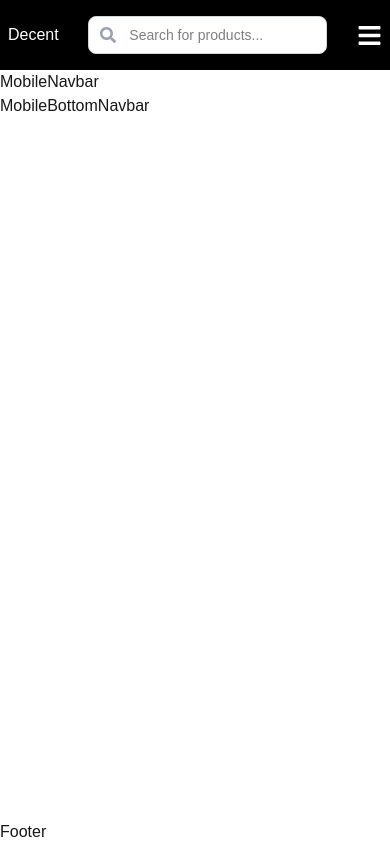
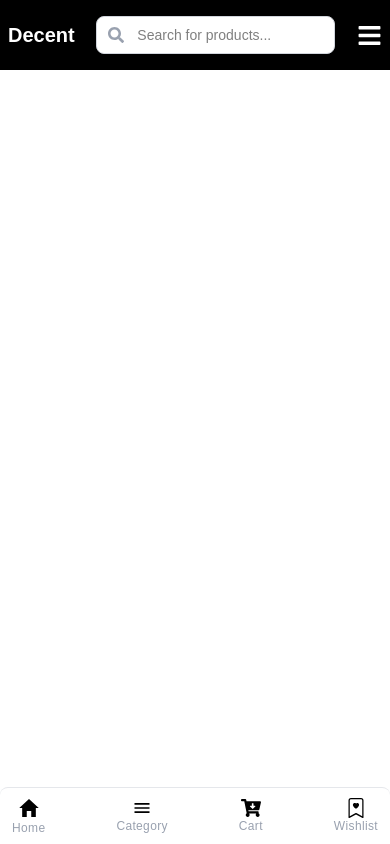
Before and after one commit to mrashed21/decent_demo, a Next.js app: page / in a window 390 px wide. Built offline with nearby package versions, Linux system fonts and the light colour scheme.

Commit message:
add mobile navbar

```diff
--- a/src/app/(frontend)/layout.tsx
+++ b/src/app/(frontend)/layout.tsx
@@ -3,6 +3,6 @@ const FrontendLayout = ({
 }: Readonly<{
   children: React.ReactNode;
 }>) => {
-  return <body>{children}</body>;
+  return <body className="font-inter">{children}</body>;
 };
 export default FrontendLayout;
--- a/src/components/shared/Navbar/MobileBottomNavbar.tsx
+++ b/src/components/shared/Navbar/MobileBottomNavbar.tsx
@@ -1,6 +1,53 @@
 "use client";
-const MobileBottomNavbar = () => {
-  return <div>MobileBottomNavbar</div>;
+import Link from "next/link";
+import { BsBookmarkHeart } from "react-icons/bs";
+import { FaCartArrowDown } from "react-icons/fa";
+import { IoMdHome } from "react-icons/io";
+import { IoMenuSharp } from "react-icons/io5";
+
+const MobileBottomNavBar = () => {
+  return (
+    <section>
+      <div className="fixed bottom-0 left-1/2 transform -translate-x-1/2 bg-white  border-t border-gray-200 rounded-t-lg shadow-lg  w-full  lg:hidden z-10 ">
+        <div className="flex justify-between mx-3 items-center py-2">
+          <Link
+            className="text-sm  font-medium tracking-wide text-black flex flex-col items-center"
+            href="/"
+          >
+            <IoMdHome className="text-2xl text-center" />
+
+            <span className="text-xs text-gray-400">Home</span>
+          </Link>
+
+          <button
+            className="text-sm  font-medium tracking-wide text-black flex flex-col items-center"
+            type="button"
+          >
+            <IoMenuSharp className="text-xl text-center" />
+
+            <span className="text-xs text-gray-400">Category</span>
+          </button>
+
+          <button
+            className="text-sm  font-medium tracking-wide text-black flex flex-col items-center"
+            type="button"
+          >
+            <FaCartArrowDown className="text-xl text-center" />
+
+            <span className="text-xs text-gray-400">Cart</span>
+          </button>
+          <button
+            className="text-sm  font-medium tracking-wide text-black flex flex-col items-center"
+            type="button"
+          >
+            <BsBookmarkHeart className="text-xl text-center" />
+
+            <span className="text-xs text-gray-400">Wishlist</span>
+          </button>
+        </div>
+      </div>
+    </section>
+  );
 };
 
-export default MobileBottomNavbar;
+export default MobileBottomNavBar;
--- a/src/components/shared/Navbar/MobileNavbar.tsx
+++ b/src/components/shared/Navbar/MobileNavbar.tsx
@@ -1,8 +1,134 @@
-"use client"
-const MobileNavbar = () => {
-  return (
-    <div>MobileNavbar</div>
-  )
+"use client";
+
+import { useState } from "react";
+import { FaChevronDown, FaTimes } from "react-icons/fa";
+
+interface MobileNavbarProps {
+  setIsMobileMenuOpen: React.Dispatch<React.SetStateAction<boolean>>;
 }
 
-export default MobileNavbar
+const MobileNavbar: React.FC<MobileNavbarProps> = ({ setIsMobileMenuOpen }) => {
+  const [openMenu, setOpenMenu] = useState<string | null>(null);
+
+  const toggleSubMenu = (menu: string) => {
+    setOpenMenu(openMenu === menu ? null : menu);
+  };
+
+  const handleItemClick = () => {
+    setIsMobileMenuOpen(false);
+  };
+
+  return (
+    <>
+      <div
+        className="fixed inset-0 bg-black/50 z-40"
+        onClick={() => {
+          setIsMobileMenuOpen(false);
+        }}
+      ></div>
+      {/* Sidebar */}
+      <div className="fixed top-0 left-0 h-full w-72 bg-white shadow-lg z-50 overflow-y-auto transform transition-transform duration-300 ease-in-out translate-x-0">
+        {/* Header */}
+        <div className="flex items-center justify-between p-4 border-b">
+          <h2 className="font-bold text-lg">Menu</h2>
+          <button
+            onClick={() => {
+              setIsMobileMenuOpen(false);
+            }}
+            className="p-2 rounded hover:bg-gray-100"
+            aria-label="Close menu"
+          >
+            <FaTimes size={18} />
+          </button>
+        </div>
+
+        {/* Menu items */}
+        <ul className="p-4 space-y-2">
+          <li
+            onClick={handleItemClick}
+            className="p-2 rounded hover:bg-gray-100 cursor-pointer"
+          >
+            Home
+          </li>
+
+          {/* Shop submenu */}
+          <li>
+            <button
+              onClick={() => toggleSubMenu("shop")}
+              className="w-full flex items-center justify-between p-2 rounded hover:bg-gray-100"
+            >
+              <span>Shop</span>
+              <FaChevronDown
+                className={`transition-transform ${
+                  openMenu === "shop" ? "rotate-180" : ""
+                }`}
+              />
+            </button>
+            {openMenu === "shop" && (
+              <ul className="ml-4 mt-2 space-y-1">
+                <li
+                  onClick={handleItemClick}
+                  className="p-2 rounded hover:bg-gray-100 cursor-pointer"
+                >
+                  Men
+                </li>
+                <li
+                  onClick={handleItemClick}
+                  className="p-2 rounded hover:bg-gray-100 cursor-pointer"
+                >
+                  Women
+                </li>
+                <li
+                  onClick={handleItemClick}
+                  className="p-2 rounded hover:bg-gray-100 cursor-pointer"
+                >
+                  Kids
+                </li>
+              </ul>
+            )}
+          </li>
+
+          {/* About submenu */}
+          <li>
+            <button
+              onClick={() => toggleSubMenu("about")}
+              className="w-full flex items-center justify-between p-2 rounded hover:bg-gray-100"
+            >
+              <span>About</span>
+              <FaChevronDown
+                className={`transition-transform ${
+                  openMenu === "about" ? "rotate-180" : ""
+                }`}
+              />
+            </button>
+            {openMenu === "about" && (
+              <ul className="ml-4 mt-2 space-y-1">
+                <li
+                  onClick={handleItemClick}
+                  className="p-2 rounded hover:bg-gray-100 cursor-pointer"
+                >
+                  Company
+                </li>
+                <li
+                  onClick={handleItemClick}
+                  className="p-2 rounded hover:bg-gray-100 cursor-pointer"
+                >
+                  Team
+                </li>
+              </ul>
+            )}
+          </li>
+
+          <li
+            onClick={handleItemClick}
+            className="p-2 rounded hover:bg-gray-100 cursor-pointer"
+          >
+            Contact
+          </li>
+        </ul>
+      </div>
+    </>
+  );
+};
+
+export default MobileNavbar;
--- a/src/components/shared/Navbar/Navbar.tsx
+++ b/src/components/shared/Navbar/Navbar.tsx
@@ -1,5 +1,6 @@
 "use client";
 
+import { useState } from "react";
 import MainNavbar from "./MainNavbar";
 import MobileBottomNavbar from "./MobileBottomNavbar";
 import MobileNavbar from "./MobileNavbar";
@@ -7,16 +8,19 @@ import SubNavbar from "./SubNavbar";
 import TopNavbar from "./TopNavbar";
 
 const Navbar = () => {
+  const [isMobileMenuOpen, setIsMobileMenuOpen] = useState(false);
   return (
     <nav className="">
       {/* top navbar for contact, links  */}
       <TopNavbar />
       {/* sub navbar for logo, search, cart, auth */}
-      <SubNavbar />
+      <SubNavbar setIsMobileMenuOpen={setIsMobileMenuOpen} />
       {/* main navbar fo category menu */}
       <MainNavbar />
       {/* navbar for mobile  */}
-      <MobileNavbar />
+      {isMobileMenuOpen && (
+        <MobileNavbar setIsMobileMenuOpen={setIsMobileMenuOpen} />
+      )}
       {/* mobile bottom navbar */}
       <MobileBottomNavbar />
     </nav>
--- a/src/components/shared/Navbar/SubNavbar.tsx
+++ b/src/components/shared/Navbar/SubNavbar.tsx
@@ -3,12 +3,16 @@
 import SearchInput from "@/components/Reusable/SearchInput/SearchInput";
 import { FaBars } from "react-icons/fa";
 
-const SubNavbar = () => {
+interface SubNavbarProps {
+  setIsMobileMenuOpen: React.Dispatch<React.SetStateAction<boolean>>;
+}
+
+const SubNavbar: React.FC<SubNavbarProps> = ({ setIsMobileMenuOpen }) => {
   return (
     <section className="flex items-center justify-between py-4 px-2 md:px-5 lg:px-10 gap-5 bg-secondary text-primary">
       {/* logo section */}
       <div className="">
-        <h1>Decent</h1>
+        <h1 className="text-xl font-semibold ">Decent</h1>
       </div>
       {/* search section */}
       <div className="">
@@ -19,7 +23,10 @@ const SubNavbar = () => {
       </div>
       {/* hamberger menu icon */}
       <div className="">
-        <FaBars size={25} />
+        <FaBars
+          size={25}
+          onClick={() => setIsMobileMenuOpen((prev) => !prev)}
+        />
       </div>
     </section>
   );
```
